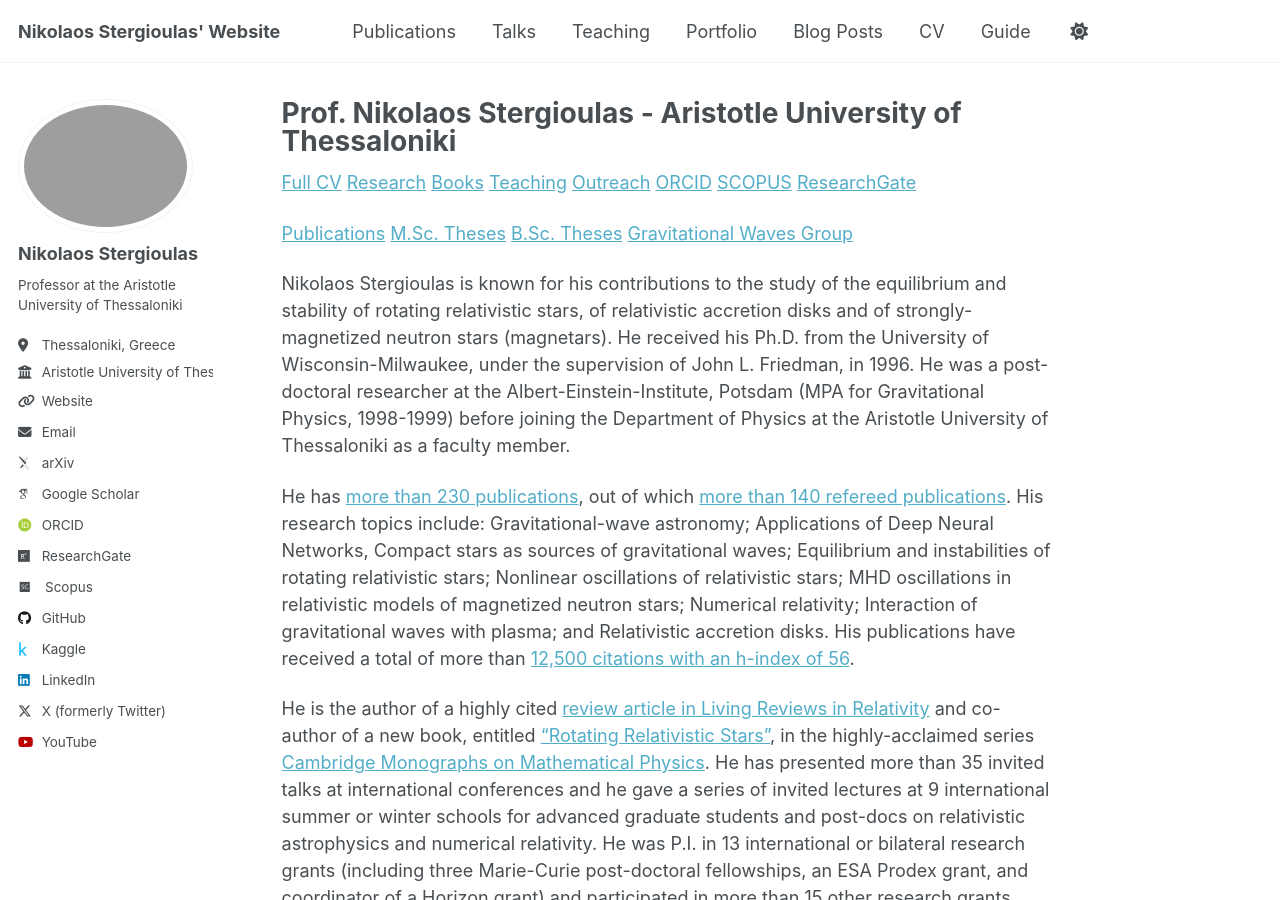
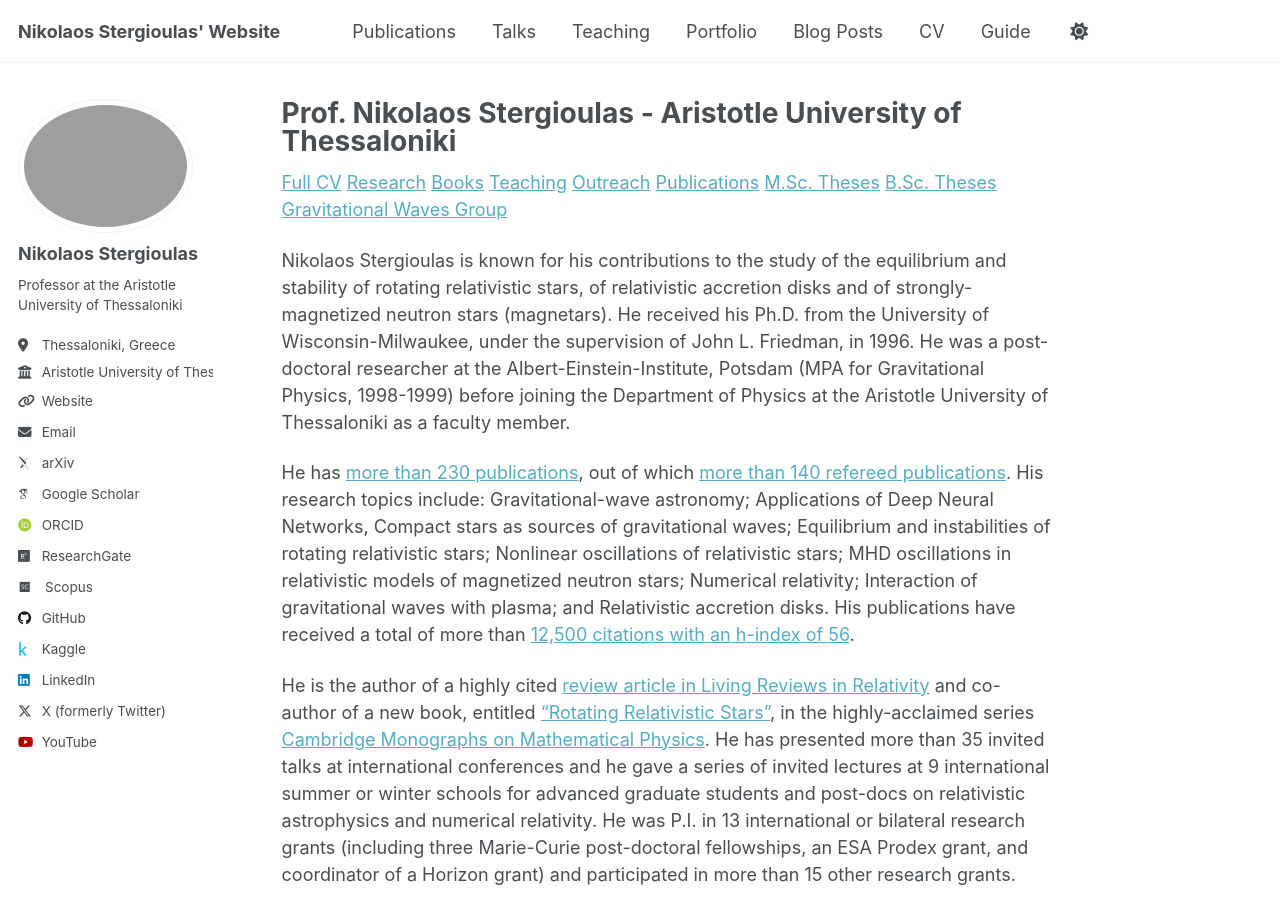
Before and after one commit to niksterg/niksterg, a Jekyll site: the page built from _pages/about.md, in a window 1280 px wide and 900 px high. Built offline with Jekyll 4.4.1, drawn with Linux system fonts in a browser that asks for light colours; some web fonts are replaced.

```diff
--- a/_pages/about.md
+++ b/_pages/about.md
@@ -7,9 +7,7 @@ redirect_from:
   - /about.html
 ---
 
-[Full CV](http://www.astro.auth.gr/~niksterg/Stergioulas-cv.pdf)  [Research](http://www.astro.auth.gr/~niksterg/research.html)  [Books](http://www.cambridge.org/us/academic/subjects/physics/astrophysics/rotating-relativistic-stars)  [Teaching](http://www.astro.auth.gr/~niksterg/teaching.html)  [Outreach](http://www.astro.auth.gr/~niksterg/popular-talks.html)  [ORCID](http://orcid.org/0000-0002-5490-5302)  [SCOPUS](https://www.scopus.com/authid/detail.uri?origin=resultslist&authorId=55884574400&zone=)  [ResearchGate](https://www.researchgate.net/profile/Nikolaos_Stergioulas)
-
-[Publications](http://ui.adsabs.harvard.edu/#search/q=author%3A%22stergioulas%2C%20n%22&sort=date%20desc%2C%20bibcode%20desc)  [M.Sc. Theses](http://www.astro.auth.gr/n/?p=msc_theses)  [B.Sc. Theses](https://www.astro.auth.gr/n/?p=bsc_theses)  [Gravitational Waves Group](https://niksterg.github.io/gw-group)
+[Full CV](http://www.astro.auth.gr/~niksterg/Stergioulas-cv.pdf)  [Research](http://www.astro.auth.gr/~niksterg/research.html)  [Books](http://www.cambridge.org/us/academic/subjects/physics/astrophysics/rotating-relativistic-stars)  [Teaching](http://www.astro.auth.gr/~niksterg/teaching.html)  [Outreach](http://www.astro.auth.gr/~niksterg/popular-talks.html) [Publications](http://ui.adsabs.harvard.edu/#search/q=author%3A%22stergioulas%2C%20n%22&sort=date%20desc%2C%20bibcode%20desc)  [M.Sc. Theses](http://www.astro.auth.gr/n/?p=msc_theses)  [B.Sc. Theses](https://www.astro.auth.gr/n/?p=bsc_theses)  [Gravitational Waves Group](https://niksterg.github.io/gw-group)
 
 
 Nikolaos Stergioulas is known for his contributions to the study of the equilibrium and stability of rotating relativistic stars, of relativistic accretion disks and of strongly-magnetized neutron stars (magnetars). He received his Ph.D. from the University of Wisconsin-Milwaukee, under the supervision of John L. Friedman, in 1996. He was a post-doctoral researcher at the Albert-Einstein-Institute, Potsdam (MPA for Gravitational Physics, 1998-1999) before joining the Department of Physics at the Aristotle University of Thessaloniki as a faculty member.
@@ -30,3 +28,9 @@ Currently, he is an elected member of the [Board of the Gravitational Physics Di
 He is the current Director of the Laboratory of Astronomy at the Department of Physics, Aristotle University of Thessaloniki.
 
 He served as an associate editor for the journal ["General Relativity and Gravitation"](http://link.springer.com/journal/10714) (Springer).
+
+![Group photo 2025](../images/2025group.jpg)
+
+<div style="text-align: center;">
+  <img src="../images/FSbook.jpg" alt="Book" style="width:50%;">
+</div>
```
Also changed, not shown: images/2025group.jpg (added), images/FSbook.jpg (added).
